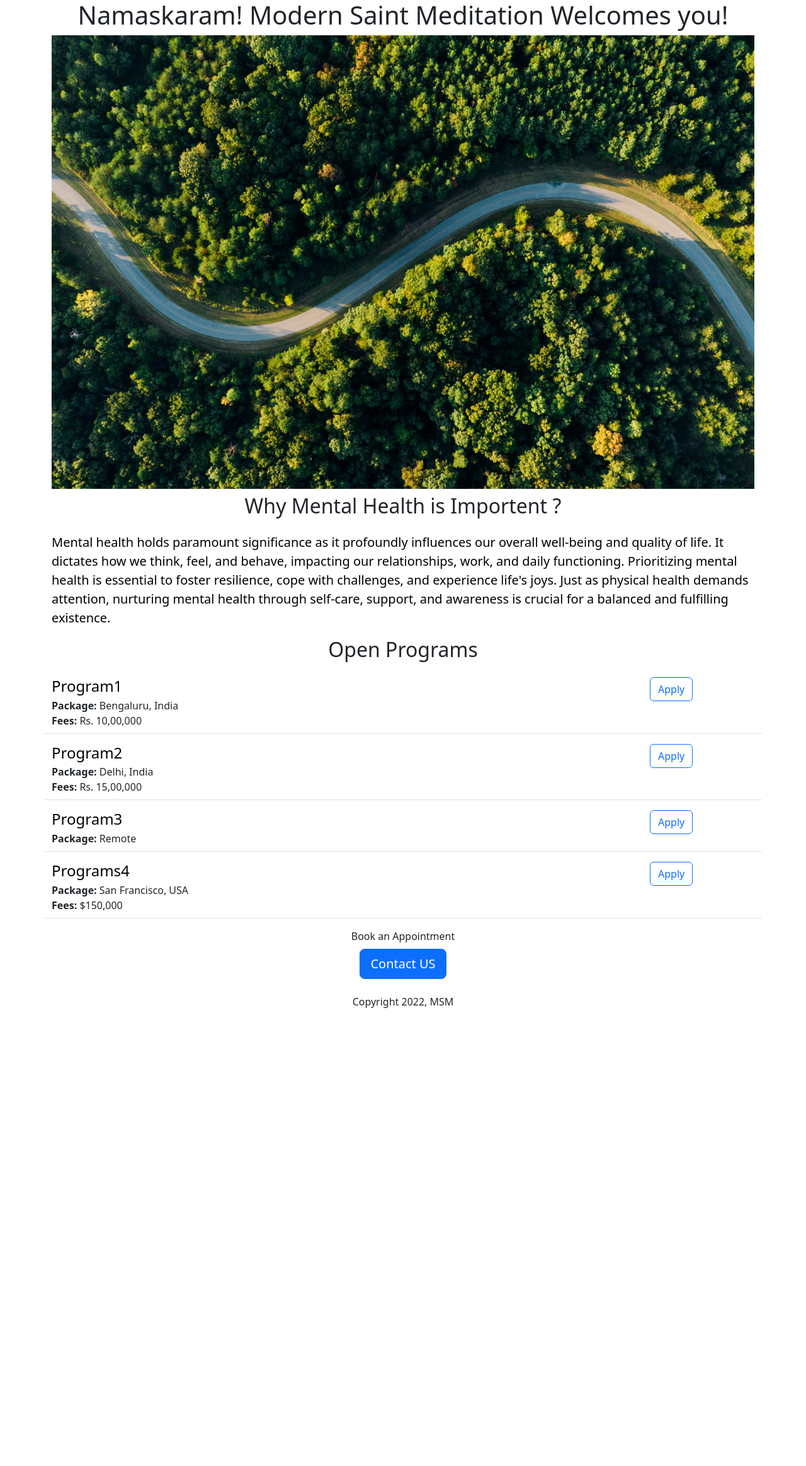
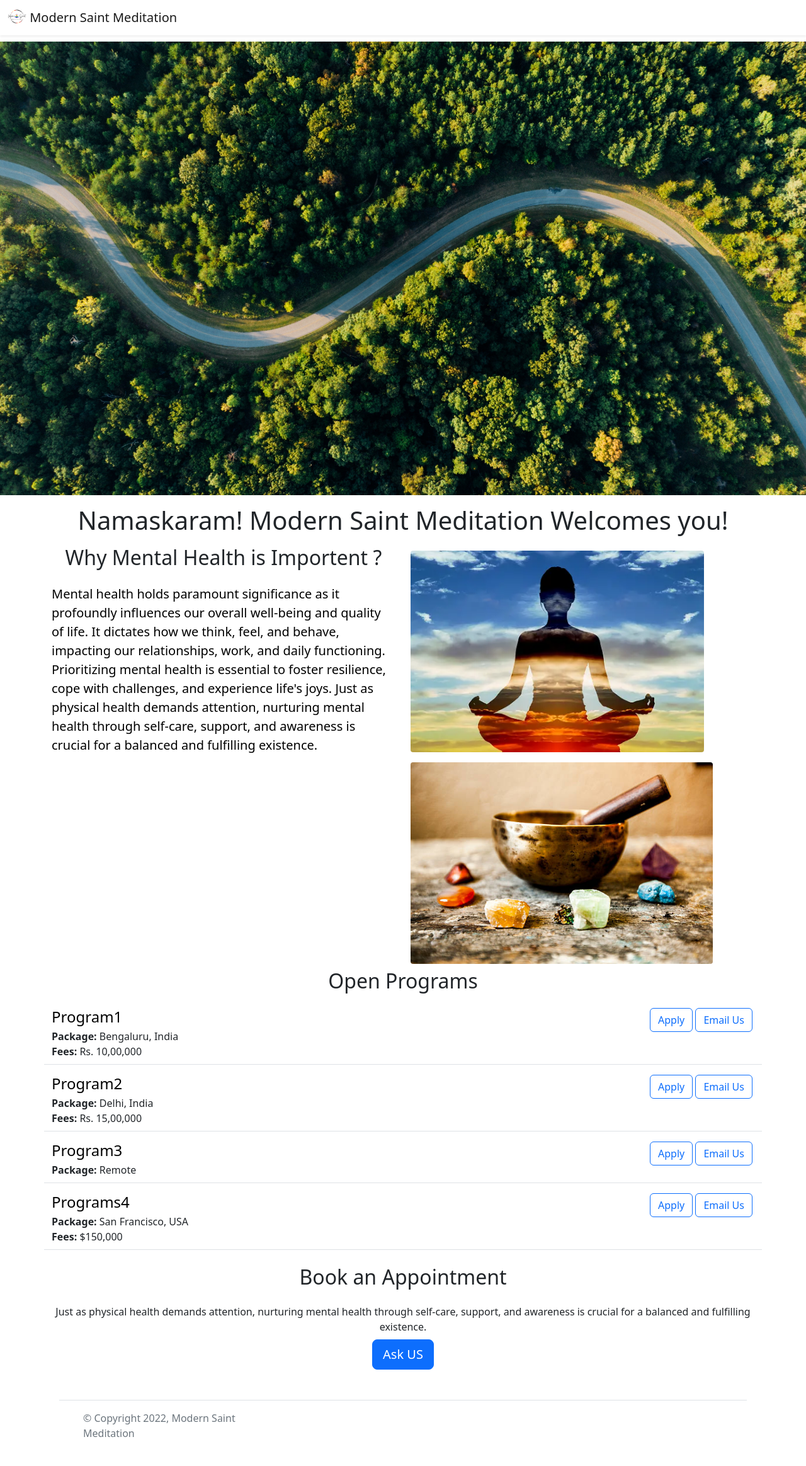
Before and after one commit to rajnibala/modern-saint-meditation-w2, a Flask app: page / in a window 1280 px wide. Shown: the whole page at 63% size. Before the commit the page ends 1600 px from the top, so only its background shows below. Run offline with Flask 3, Linux system fonts and the light colour scheme.

Commit message:
added nav,footer,links,mails etc

```diff
--- a/templates/Home.html
+++ b/templates/Home.html
@@ -11,33 +11,47 @@
   height: 720px;
  object-fit: cover;
   width:100%;
+  margin-bottom:16px;
 }
  </style>
 
 </head>
  <body>
+   {% include 'nav.html' %}
+   <img class="img-fluid" id="banner" src="https://modern-saint-meditation--rajni-balabala.repl.co/static/msmbg.jpeg">
    <div class="container">
    <h1 class= "text-center">Namaskaram! Modern Saint Meditation Welcomes you!</h1>
-   <img class="img-fluid"
-     id="banner" src="https://modern-saint-meditation--rajni-balabala.repl.co/static/msmbg.jpeg">
-<h2 class= "text-center mt-2 mb-4">Why Mental Health is Importent ?</h2>
-     <p class="lead" style="color: black;">
+
+     <div class="row" style="margin-bottom:16px">
+       <div class="col-md-6">
+<h2 class= "text-center mt-2 mb-4" >Why Mental Health is Importent ?</h2>
+
+     <p class="lead" style="color:black;">
        Mental health holds paramount significance as it profoundly influences our overall well-being and quality of life. It dictates how we think, feel, and behave, impacting our relationships, work, and daily functioning. Prioritizing mental health is essential to foster resilience, cope with challenges, and experience life's joys. Just as physical health demands attention, nurturing mental health through self-care, support, and awareness is crucial for a balanced and fulfilling existence.
      </p>
-
+       </div>
+       <!-- <div class="d-none d-md-block col-md-6"> write d-none if dont want images in medium devices -->
+       <div class=" d-md-block col-md-6">
+       <img src="static/chakra.jpeg" style="height:320px;border-radius:4px; margin-top:16px;">
+       <img src="static/bowl.jpeg" style="height:320px;border-radius:4px; margin-top:16px;">
+       </div>
    <h2 class= "text-center mt-2 mb-4">Open Programs</h2>
    <div>
 {% for Programs in Programs %}
 {% include 'Programsitem.html' %}
 {% endfor %}
    </div>
-   <div class= "text-center">Book an Appointment </div>
+       <h2 class= "text-center mt-2 mb-4">Book an Appointment</h2>
+   <div class= "text-center"> Just as physical health demands attention, nurturing mental health through self-care, support, and awareness is crucial for a balanced and fulfilling existence. </div>
 
 
      <div class="text-center mt-2 mb-4">
-   <button class="btn btn-primary btn-lg">Contact US</button>
-       <p class= "mt-4">Copyright 2022, MSM</p>
+  <a class="btn btn-primary btn-lg"
+    href="mailto: modernsaintmeditation1221@gmail.com ?subject=Question's%20about%20Programs&body=My%20Name%20%3A%20%3CYour%20name%20here%3E%0D%0A%0D%0AMy%20Contact%20Number%20%3A%20%3CYour%20contact%20number%20here%20%3A%20Optional%3E%0D%0A%0D%0AMy%20Question%20%3A%20%3CWrite%20your%20Questions%20here%3E%0D%0A%0D%0A%3CNote%20%3A%20%22Please%20don't%20hesitate%20to%20ask%20any%20questions.%20Your%20comfort%20is%20important%2C%20and%20we're%20here%20to%20help.%22%3E%0D%0A%0D%0A%0D%0A">Ask US</a>
      </div>
+
       </div>
+
+   {% include 'footer.html' %}
  </body>
 </html>
--- a/templates/Programsitem.html
+++ b/templates/Programsitem.html
@@ -13,7 +13,13 @@
        {% endif %}
        </div>
        <div class ="col-2">
-        <button type="button" class="btn btn-outline-primary">Apply</button>
+         <!-- Session request form link in programs -->
+        <a  href="https://docs.google.com/forms/d/1NsqUkUNPdMr_R7p_fzfaXTOsE7DbnubX_-eWtR7hS2g/edit?pli=1"
+          type="button" class="btn btn-outline-primary">Apply</a>
+ <!-- code for direct emailing to msm, email formet added button -->
+         <a href="mailto: modernsaintmeditation1221@gmail.com ?subject=Application%20for%20{{Programs['title']}}&body=My%20Name%20%3A%20%3CYour%20name%20here%3E%0D%0A%0D%0AMy%20Contact%20Number%20%3A%20%3CYour%20contact%20number%20here%20%3A%20optional%3E%0D%0A%0D%0AMy%20Concern%20%3A%20%3CWrite%20your%20concerns%20here%3E%0D%0A%0D%0A%3CNote%20%3A-%20%22Your%20comfort%20is%20our%20utmost%20priority%3B%20please%20don't%20hesitate%20to%20share%20your%20concerns%20openly.%20We%20want%20to%20assure%20you%20that%20this%20is%20a%20safe%20and%20non-judgmental%20space.%22%3E%0D%0A%0D%0A%0D%0A"
+          type="button" class="btn btn-outline-primary">Email Us</a>
+
 
      </div>
      </div>
--- /dev/null
+++ b/templates/footer.html
@@ -0,0 +1,16 @@
+<div class="container">
+  <footer class="d-flex flex-wrap justify-content-between align-items-center py-3 my-4 border-top">
+    <div class="col-md-4 d-flex align-items-center">
+      <a href="/" class="mb-3 me-2 mb-md-0 text-muted text-decoration-none lh-1">
+        <svg class="bi" width="30" height="24"><use xlink:href="#bootstrap"/></svg>
+      </a>
+      <span class="mb-3 mb-md-0 text-muted">&copy; Copyright 2022, Modern Saint Meditation</span>
+    </div>
+
+    <ul class="nav col-md-4 justify-content-end list-unstyled d-flex">
+      <li class="ms-3"><a class="text-muted"  href="#"><svg class="bi" width="24" height="24"><use xlink:href="#twitter"/></svg></a></li>
+      <li class="ms-3"><a class="text-muted" href="#"><svg class="bi" width="24" height="24"><use xlink:href="#instagram"/></svg></a></li>
+      <li class="ms-3"><a class="text-muted" href="#"><svg class="bi" width="24" height="24"><use xlink:href="#facebook"/></svg></a></li>
+    </ul>
+  </footer>
+</div>
--- /dev/null
+++ b/templates/nav.html
@@ -0,0 +1,14 @@
+<nav class="navbar shadow-sm fixed-top bg-white">
+  <div class="container-fluid">
+
+    <a class="navbar-brand" href="#">
+
+      <img src="/static/HDlogo.jpg" alt="" width="30" height="24" class="d-inline-block align-text-top">
+      Modern Saint Meditation
+    </a>
+
+  </div>
+</nav>
+<div style="height:66px">
+
+</div>
```
Also changed, not shown: static/HDlogo.jpg (added), static/bowl.jpeg (added), static/chakra.jpeg (added), static/chakra2.jpeg (added).
